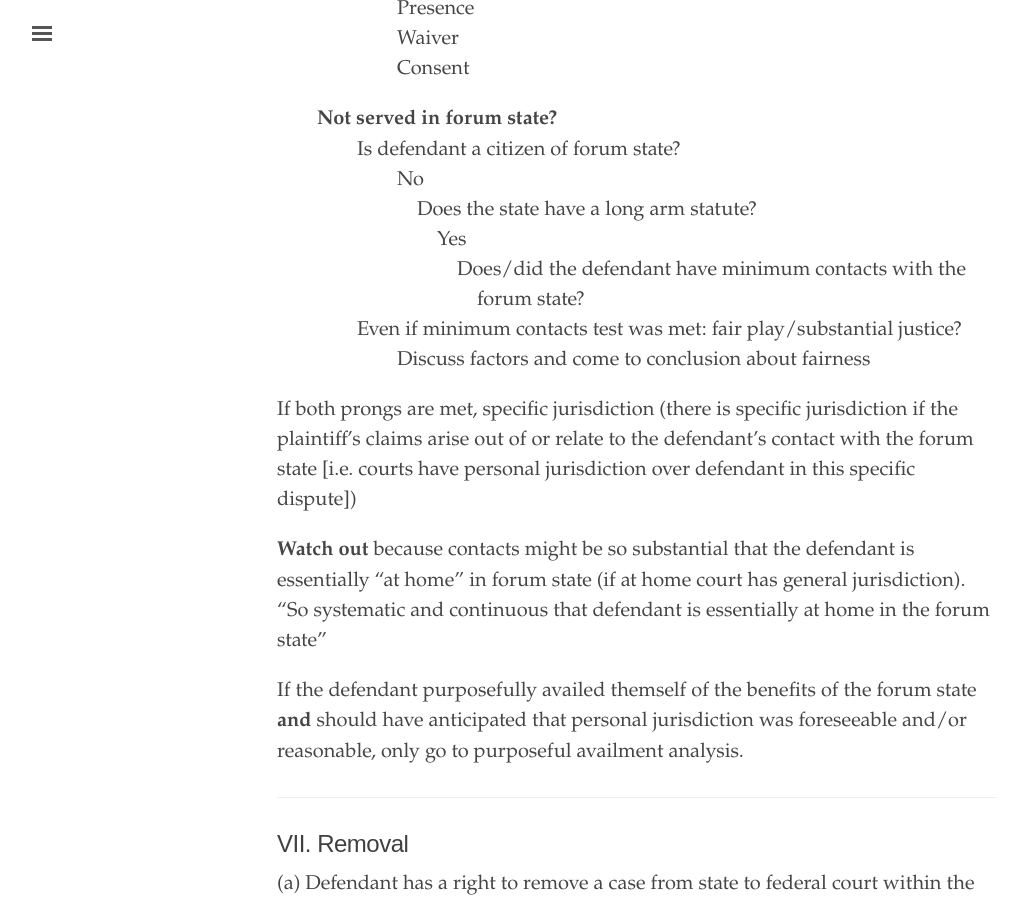
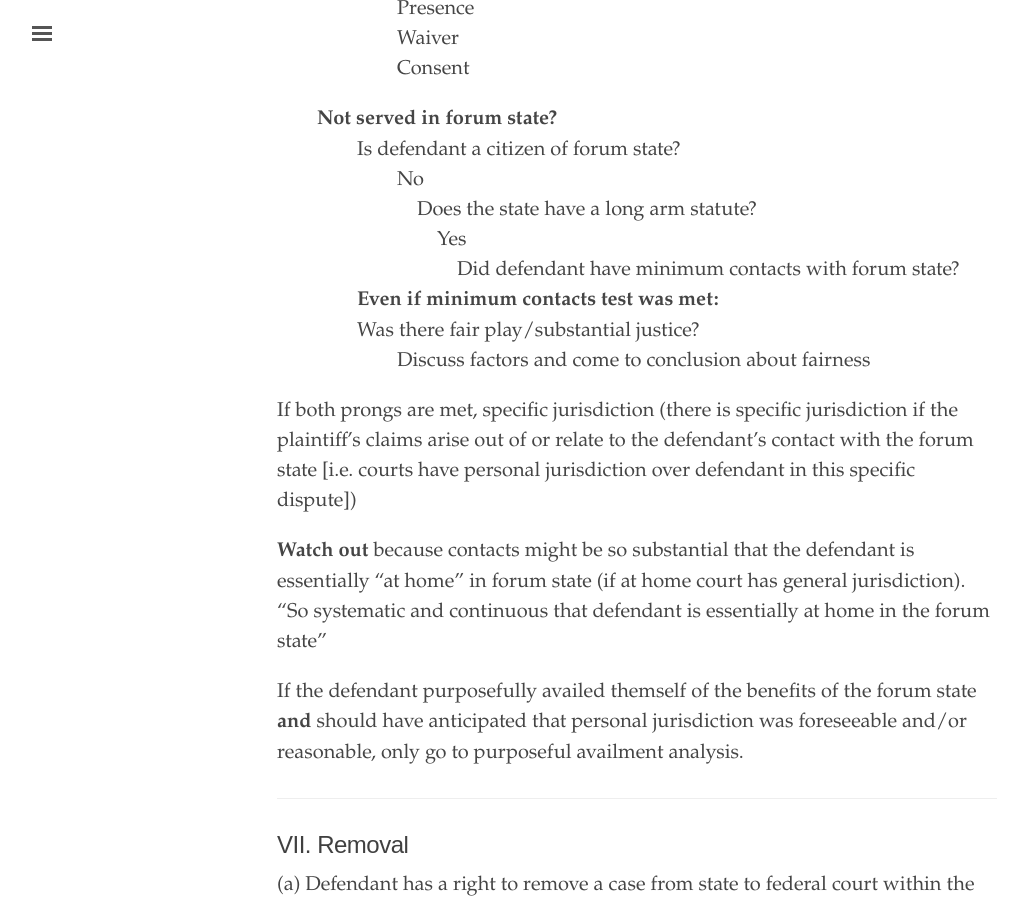
Before and after one commit to binipringle/torts, a Jekyll site: the page built from _texts/0-outline.md, in a window 1280 px wide and 900 px high, scrolled down 6050 px. Shown: the whole window, without its empty margins (3-1031 px from the left). Built offline with Jekyll 4.4.1, drawn with Linux system fonts in a browser that asks for light colours; some of the changed text lies outside the part shown.

Commit message:
edited outline

```diff
--- a/_texts/0-outline.md
+++ b/_texts/0-outline.md
@@ -187,8 +187,9 @@ The idea is that if you expected the state to support you while you were interac
 - {:.indent-6}No
 - {:.indent-7}Does the state have a long arm statute?
 - {:.indent-8}Yes
-- {:.indent-9}Does/did the defendant have minimum contacts with the forum state?
-- {:.indent-4}Even if minimum contacts test was met: fair play/substantial justice?
+- {:.indent-9}Did defendant have minimum contacts with forum state?
+- {:.indent-4}**Even if minimum contacts test was met:**
+- {:.indent-4}Was there fair play/substantial justice?
 - {:.indent-6}Discuss factors and come to conclusion about fairness
 
 If both prongs are met, specific jurisdiction (there is specific jurisdiction if the plaintiff's claims arise out of or relate to the defendant’s contact with the forum state [i.e. courts have personal jurisdiction over defendant in this specific dispute])
```
Also changed, not shown: other parts of _texts/0-outline.md (+1 -1 lines).
